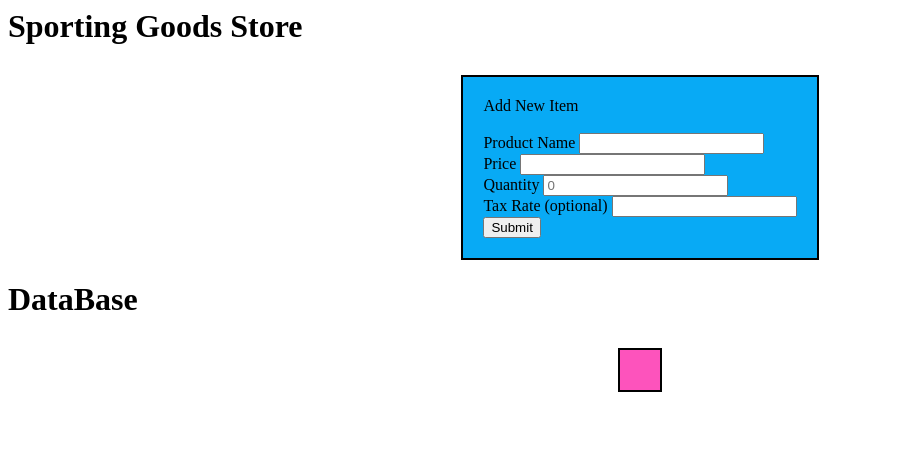
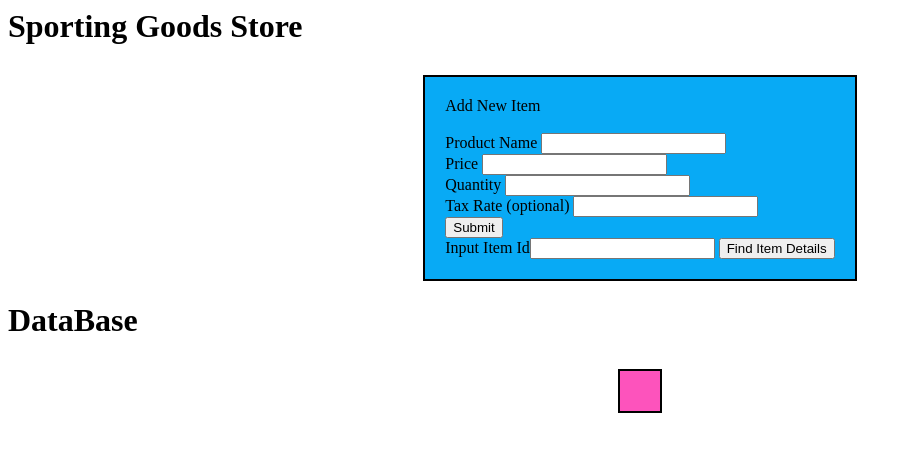
Before and after one commit to aaronmavrou/Back_End_Using_ReST-Node, a website: page public/index.html in a window 1280 px wide. Shown: the whole page, without its empty margins (0-912 px from the left). Drawn offline with Linux system fonts and the light colour scheme; no server answers.

Commit message:
Final Commit

```diff
--- a/public/index.html
+++ b/public/index.html
@@ -18,14 +18,15 @@
             <br>
             Price <input type="number", min = "0", name="productPrice" , id="productPrice">
             <br>
-            Quantity <input type = "number", placeholder = "0", min = "0", name = "productQuantity", id = "productQuantity">
+            Quantity <input type = "number", min = "0", name = "productQuantity", id = "productQuantity">
             <br>
-            Tax Rate (optional) <input type = "number", require = "false", name = "productTax", mind = "0", id = "productTax">
+            Tax Rate (optional) <input type = "number",  name = "productTax", min = "0", id = "productTax">
             <br>
             <button type="submit" onclick = "addAnItem()">Submit</button>
+            <br>
+            Input Item Id<input type = "text", name = "productId",  id = "productId">
+            <button type="submit" onclick = "getItem('productId')">Find Item Details</button>
         </div>
-
-
 
     <h1>DataBase</h1>
     <div id="basket"></div>
--- a/public/index.js
+++ b/public/index.js
@@ -1,5 +1,5 @@
-setInterval(function(){ getAll(); }, 2000);
-
+setInterval(function(){ getAll(); }, 6000);
+getAll();
 var myArray = [];
 
 function encodeHTML(s) {
@@ -13,8 +13,6 @@ function addAnItem(){
     var itemPrice = document.getElementById("productPrice").value;
     var itemQuantity = document.getElementById("productQuantity").value;
     var itemTax = document.getElementById("productTax").value;
-
-    alert(itemQuantity);
 
     if (itemName.length == 0 || itemPrice.length == 0){
         alert("Your item name or price cannot be empty. Please try again");
@@ -43,8 +41,6 @@ function addAnItem(){
         }).then(res => res.json())
         .then(response => console.log('Success:', JSON.stringify(response)))
         .catch(error => console.error('Error', error));
-
-        getAll();
     }
 }
 
@@ -70,7 +66,6 @@ function getAll(){
         startRow = startRow+1;
         }
         document.getElementById("basket").innerHTML = myTable;
-        alert("JAKE SUCKS");
     })
 }
 
@@ -163,3 +158,21 @@ function deleteProduct(deleteItemIdId){
     .then(response => console.log('Success:', JSON.stringify(response)))
     .catch(error => console.error('Error', error));
 }
+
+function getItem(num){
+    if (myArray.length == 0){
+        alert("Database is empty. Add an item to the database");
+    }
+    else if(document.getElementById(num).value > (myArray.length -1)){
+        alert("Please enter a value between: 0 and " + (myArray.length -1));
+    }
+    else{
+        var itemValue = document.getElementById(num).value;
+        var url = 'https://se3316-amavrou-lab3-amavrou.c9users.io/products/oneItem/' + myArray[itemValue];
+        fetch(url)
+    .then((resp)=> resp.json())
+    .then(function(data){
+            alert("Item Name: " + data.name + "\nCost: " + data.price + "\nQuantity: " + data.quantity + "\nTax Rate: " + data.taxRate + "\nItem _id: " + myArray[itemValue]);
+        });
+    }
+}
--- a/routes/product.route.js
+++ b/routes/product.route.js
@@ -13,7 +13,7 @@ router.post('/create', product_controller.product_create);
 
 router.get('/getall', product_controller.product_getall);
 
-router.get('/getone/:id', product_controller.product_details);
+router.get('/oneItem/:id', product_controller.product_details);
 
 router.put('/updateQuantity/:id', product_controller.product_updateQuantity);
 
```
